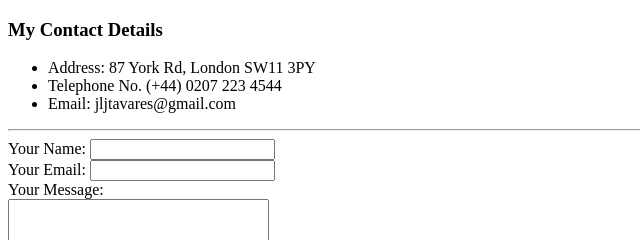
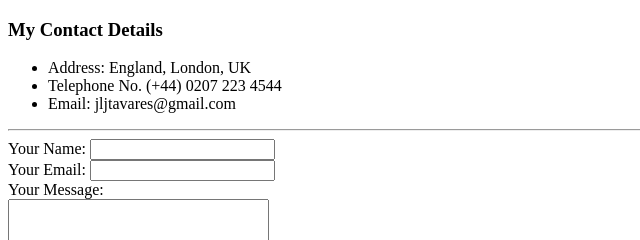
Before and after one commit to jerry-tavares/cv, a plain HTML site: page contacts.html in a window 1280 px wide. Shown: the top 240 px of the page, 0-640 px from the left. Drawn offline with Linux system fonts and the light colour scheme.

Commit message:
Updated contacts file

```diff
--- a/contacts.html
+++ b/contacts.html
@@ -9,7 +9,7 @@
 <body>
   <h3>My Contact Details</h3>
   <ul>
-    <li>Address: 87 York Rd, London SW11 3PY</li>
+    <li>Address: England, London, UK</li>
     <li>Telephone No. (+44) 0207 223 4544</li>
     <li>Email: jljtavares@gmail.com</li>
   </ul>
```
